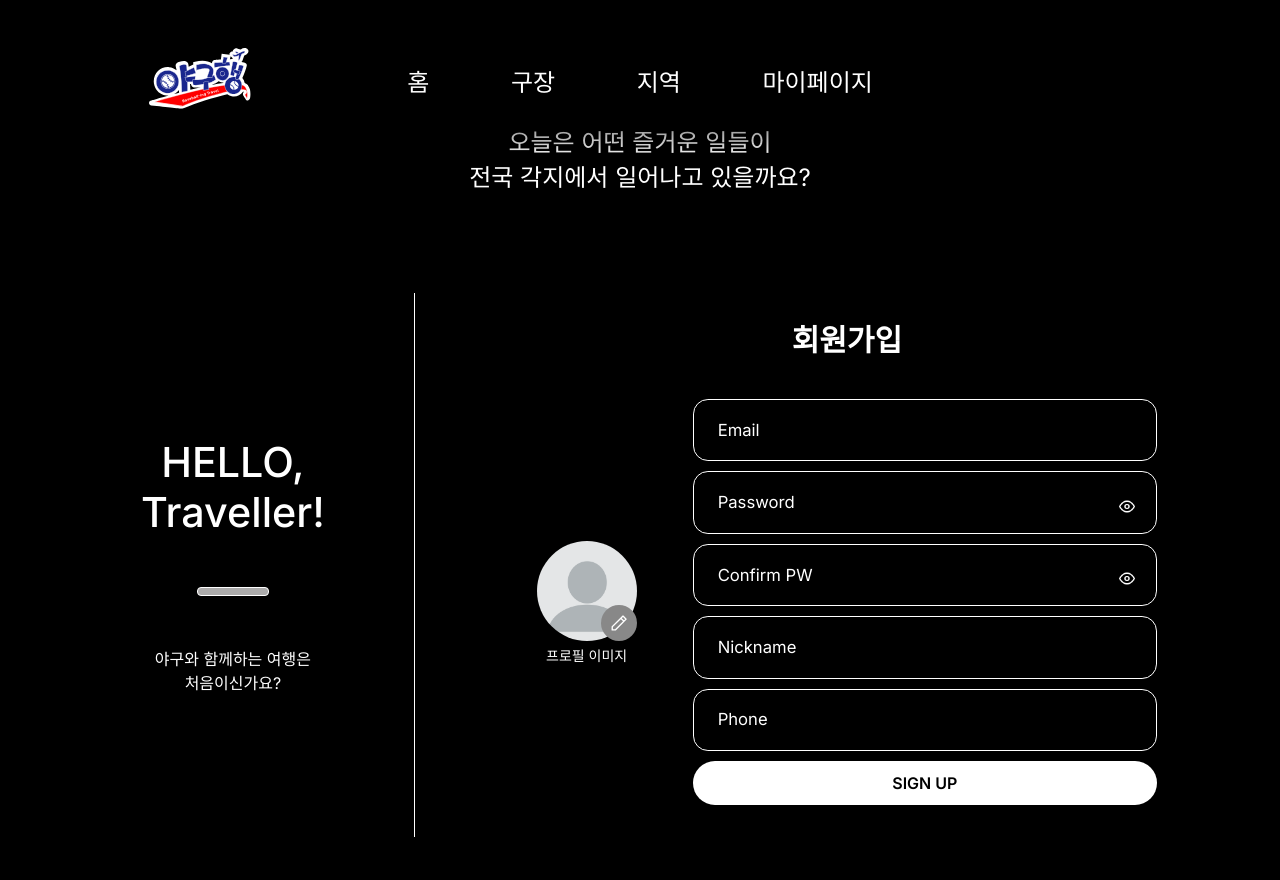
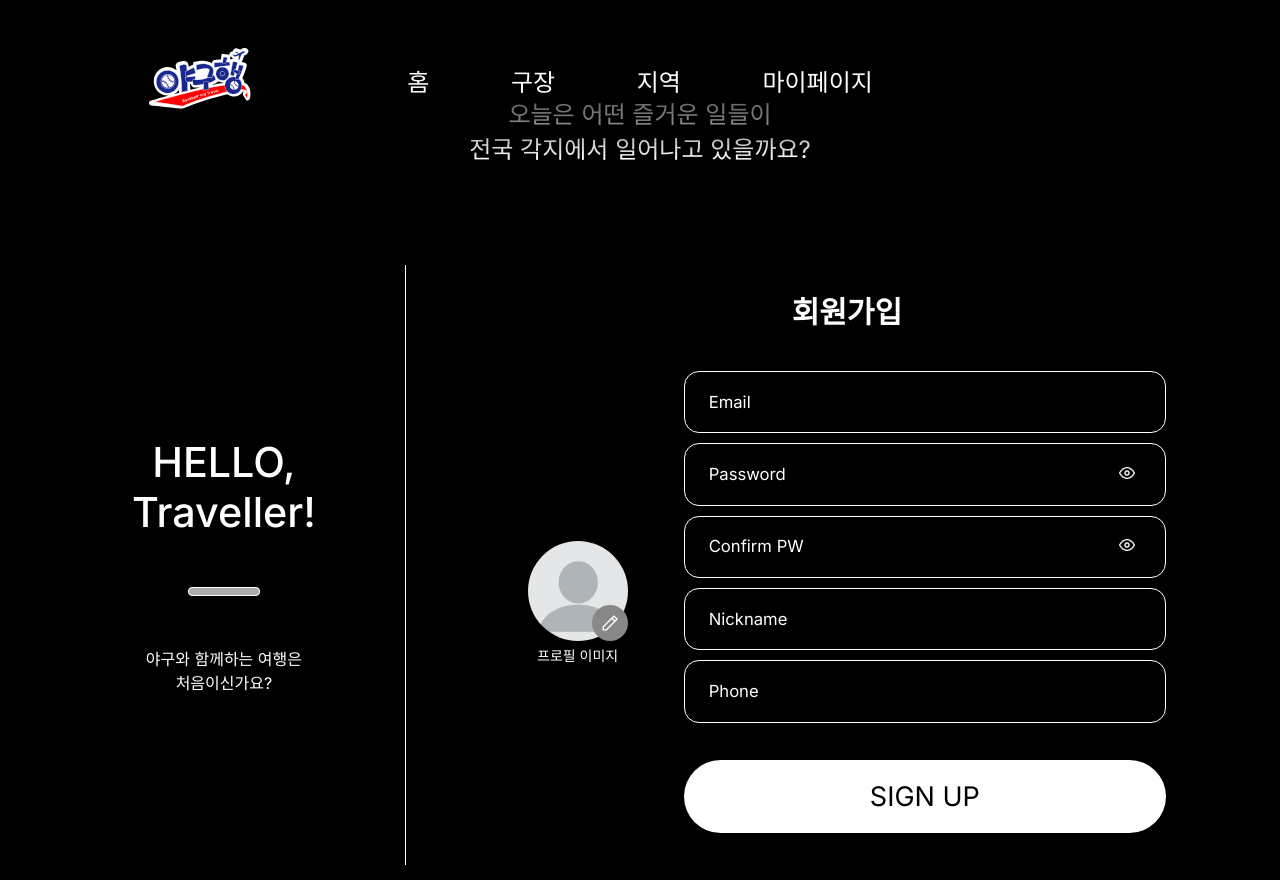
Before and after one commit to 2024-TourismContest/Yaguhang_FE, a React (Vite) app: page /signup in a window 1280 px wide. Built offline with nearby package versions, Linux system fonts and the light colour scheme; no server answers.

Commit message:
:sparkles: Feat:  회원가입 API 연결

```diff
--- a/src/apis/auth/index.ts
+++ b/src/apis/auth/index.ts
@@ -22,9 +22,6 @@ export const auth = {
       throw error;
     }
   },
-};
-
-export const accounts = {
   signup: async (data: {
     email: string;
     password: string;
@@ -32,7 +29,7 @@ export const accounts = {
     phoneNumber: string;
   }) => {
     try {
-      const response = await axios.post("/api/auth/signup", data);
+      const response = await defaultApi.post("/api/auth/signup", data);
       return response.data; // Assuming the response data contains necessary information, adjust if needed
     } catch (error) {
       console.error("Signup error:", error);
--- a/src/components/input/InputWithLabel.tsx
+++ b/src/components/input/InputWithLabel.tsx
@@ -1,5 +1,8 @@
 import React from "react";
 import styled from "styled-components";
+import eyeIcon from "../../assets/icons/eye.png";
+import eyeOffIcon from "../../assets/icons/eye-off.png";
+import checkIcon from "../../assets/icons/check.png";
 
 interface InputWithLabelProps {
   label: string;
@@ -7,6 +10,10 @@ interface InputWithLabelProps {
   onChange: (e: React.ChangeEvent<HTMLInputElement>) => void;
   type?: string;
   error?: string;
+  showPassword?: boolean;
+  onTogglePassword?: () => void;
+  showConfirmPassword?: boolean;
+  passwordMatch?: boolean;
 }
 
 const InputWithLabel: React.FC<InputWithLabelProps> = ({
@@ -15,12 +22,32 @@ const InputWithLabel: React.FC<InputWithLabelProps> = ({
   onChange,
   type = "text",
   error,
+  showPassword,
+  onTogglePassword,
+  showConfirmPassword,
+  passwordMatch,
 }) => {
   return (
     <InputWrapper>
       <InputContainer>
         <Label>{label}</Label>
-        <Input type={type} value={value} onChange={onChange} />
+        <InputWrapperWithIcon>
+          <Input
+            type={type}
+            value={value}
+            onChange={onChange}
+            className={showPassword || showConfirmPassword ? "with-icon" : ""}
+          />
+          {passwordMatch && <CheckIcon src={checkIcon} alt="check" />}
+          {onTogglePassword && (
+            <TogglePasswordButton onClick={onTogglePassword}>
+              <img
+                src={type === "password" ? eyeIcon : eyeOffIcon}
+                alt="toggle password visibility"
+              />
+            </TogglePasswordButton>
+          )}
+        </InputWrapperWithIcon>
       </InputContainer>
       {error && <ErrorText>{error}</ErrorText>}
     </InputWrapper>
@@ -37,11 +64,20 @@ const InputContainer = styled.div`
   display: flex;
   flex-direction: row;
   align-items: center;
+  justify-content: center;
   padding: 1.2em 1.5em;
   border-radius: 0.933rem;
   background-color: #000;
   border: 0.3px solid #fff;
-  gap: 20px;
+  gap: 10px;
+`;
+
+const InputWrapperWithIcon = styled.div`
+  display: flex;
+  flex-direction: row;
+  align-items: center;
+  position: relative;
+  width: 100%;
 `;
 
 const Label = styled.div`
@@ -66,6 +102,27 @@ const Input = styled.input`
     outline: none;
     border: none;
   }
+
+  &.with-icon {
+    padding-right: 3rem; /* 아이콘의 너비만큼 여백 추가 */
+  }
+`;
+
+const TogglePasswordButton = styled.button`
+  background: transparent;
+  border: none;
+  cursor: pointer;
+
+  img {
+    width: 1rem;
+    height: auto;
+  }
+`;
+
+const CheckIcon = styled.img`
+  margin-right: 0.3rem;
+  width: 1rem;
+  height: auto;
 `;
 
 const ErrorText = styled.span`
--- a/src/components/profile/ProfileEditSection.tsx
+++ b/src/components/profile/ProfileEditSection.tsx
@@ -1,9 +1,10 @@
+// ProfileEditSection.tsx
 import { useRef } from "react";
 import styled from "styled-components";
 import pencilIcon from "../../assets/icons/pencil.svg";
 import defaultProfile from "../../assets/images/defaultProfile.webp";
 
-const ProfileEditSection = ({ profileImage, onImageChange }) => {
+const ProfileEditSection = ({ profileImage, onImageChange }: { profileImage: string | null; onImageChange: (event: React.ChangeEvent<HTMLInputElement>) => void }) => {
   const fileInputRef = useRef<HTMLInputElement | null>(null);
 
   const handleClick = () => {
@@ -16,12 +17,12 @@ const ProfileEditSection = ({ profileImage, onImageChange }) => {
     <Container>
       <ProfileImgContainer>
         {profileImage ? (
-          <ProfileImg src={profileImage} alt="Profile" />
+          <ProfileImg src={profileImage} alt="프로필 이미지" />
         ) : (
-          <ProfileImg src={defaultProfile} alt="Profile" />
+          <ProfileImg src={defaultProfile} alt="프로필 이미지" />
         )}
         <UploadBtn onClick={handleClick}>
-          <img src={pencilIcon} alt="Upload profile" />
+          <img src={pencilIcon} alt="프로필 업로드" />
         </UploadBtn>
         <HiddenFileInput
           ref={fileInputRef}
@@ -52,6 +53,11 @@ const ProfileImgContainer = styled.div`
   position: relative;
   width: 100px;
   height: 100px;
+
+  @media (max-width: 768px) {
+    width: 80px;
+    height: 80px;
+  }
 `;
 
 const ProfileImg = styled.img`
--- a/src/components/users/SignupForm.tsx
+++ b/src/components/users/SignupForm.tsx
@@ -2,11 +2,8 @@ import React, { useState } from "react";
 import styled from "styled-components";
 import { useNavigate } from "react-router-dom";
 import InputWithLabel from "../input/InputWithLabel";
-import { accounts } from "../../apis/auth";
+import { auth } from "../../apis/auth";
 import ProfileEditSection from "../profile/ProfileEditSection";
-import eyeIcon from "../../assets/icons/eye.png";
-import eyeOffIcon from "../../assets/icons/eye-off.png";
-import checkIcon from "../../assets/icons/check.png";
 
 const SignupForm = () => {
   const [email, setEmail] = useState("");
@@ -73,7 +70,7 @@ const SignupForm = () => {
     }
 
     try {
-      await accounts.signup({
+      const res = await auth.signup({
         email,
         password,
         nickname,
@@ -81,6 +78,8 @@ const SignupForm = () => {
         profileImage,
       });
       const confirm = window.confirm("회원가입이 성공적으로 완료되었습니다. 로그인 페이지로 이동하시겠습니까?");
+      console.log("회원가입 성공:", res);
+
       if (confirm) {
         navigate("/login");
       }
@@ -165,7 +164,6 @@ const SignupForm = () => {
             }
             error={errors.email}
           />
-          <PasswordContainer>
           <InputWithLabel
             label="Password"
             type={showPassword ? "text" : "password"}
@@ -174,18 +172,9 @@ const SignupForm = () => {
               handleInputChange("password", e.target.value, validatePassword)
             }
             error={errors.password}
+            showPassword={showPassword}
+            onTogglePassword={() => setShowPassword(!showPassword)}
           />
-            <TogglePasswordButton
-              type="button"
-              onClick={() => setShowPassword(!showPassword)}
-            >
-              <img
-                src={showPassword ? eyeOffIcon : eyeIcon}
-                alt="toggle password visibility"
-              />
-            </TogglePasswordButton>
-          </PasswordContainer>
-          <PasswordContainer>
           <InputWithLabel
             label="Confirm PW"
             type={showConfirmPassword ? "text" : "password"}
@@ -194,18 +183,10 @@ const SignupForm = () => {
               handleInputChange("confirmPassword", e.target.value)
             }
             error={errors.confirmPassword}
+            showConfirmPassword={showConfirmPassword}
+            passwordMatch={isPasswordMatch}
+            onTogglePassword={() => setShowConfirmPassword(!showConfirmPassword)}
           />
-            <TogglePasswordButton
-              type="button"
-              onClick={() => setShowConfirmPassword(!showConfirmPassword)}
-            >
-              <img
-                src={showConfirmPassword ? eyeOffIcon : eyeIcon}
-                alt="toggle password visibility"
-              />
-            </TogglePasswordButton>
-            {isPasswordMatch && <CheckIcon src={checkIcon} alt="check" />}
-          </PasswordContainer>
           <InputWithLabel
             label="Nickname"
             type="text"
@@ -245,7 +226,7 @@ const FormWrapper = styled.div`
   max-width: 1000px;
   gap: 1.5em;
 
-  @media (max-width: 768px) {
+  @media (max-width: 1024px) {
     flex-direction: column;
     gap: 1.5em;
   }
@@ -267,34 +248,6 @@ const Form = styled.form`
   max-width: 500px;
 `;
 
-const PasswordContainer = styled.div`
-  position: relative;
-`;
-
-const TogglePasswordButton = styled.button`
-  position: absolute;
-  top: 50%;
-  right: 1rem;
-  transform: translateY(-50%);
-  background: transparent;
-  border: none;
-  cursor: pointer;
-
-  img {
-    width: 1rem;
-    height: auto;
-  }
-`;
-
-const CheckIcon = styled.img`
-  position: absolute;
-  top: 50%;
-  right: 1rem;
-  transform: translateY(-50%);
-  width: 1rem;
-  height: auto;
-`;
-
 const SubmitBtn = styled.button`
   padding: 0.75em 2.5em;
   border-radius: 1.5625em;
@@ -302,14 +255,13 @@ const SubmitBtn = styled.button`
   border: none;
   color: #000;
   font-family: "Inter", sans-serif;
-  font-size: 1rem;
-  font-weight: 600;
+  font-size: 1.6875em;
+  font-weight: 400;
   cursor: pointer;
-  transition: background 0.3s, color 0.3s;
+  margin-top: 1em;
 
   &:hover {
-    background: #000;
-    color: #fff;
+    background-color: #f0f0f0;
   }
 `;
 
```
Lines whose indentation alone changed are shown as unchanged.
